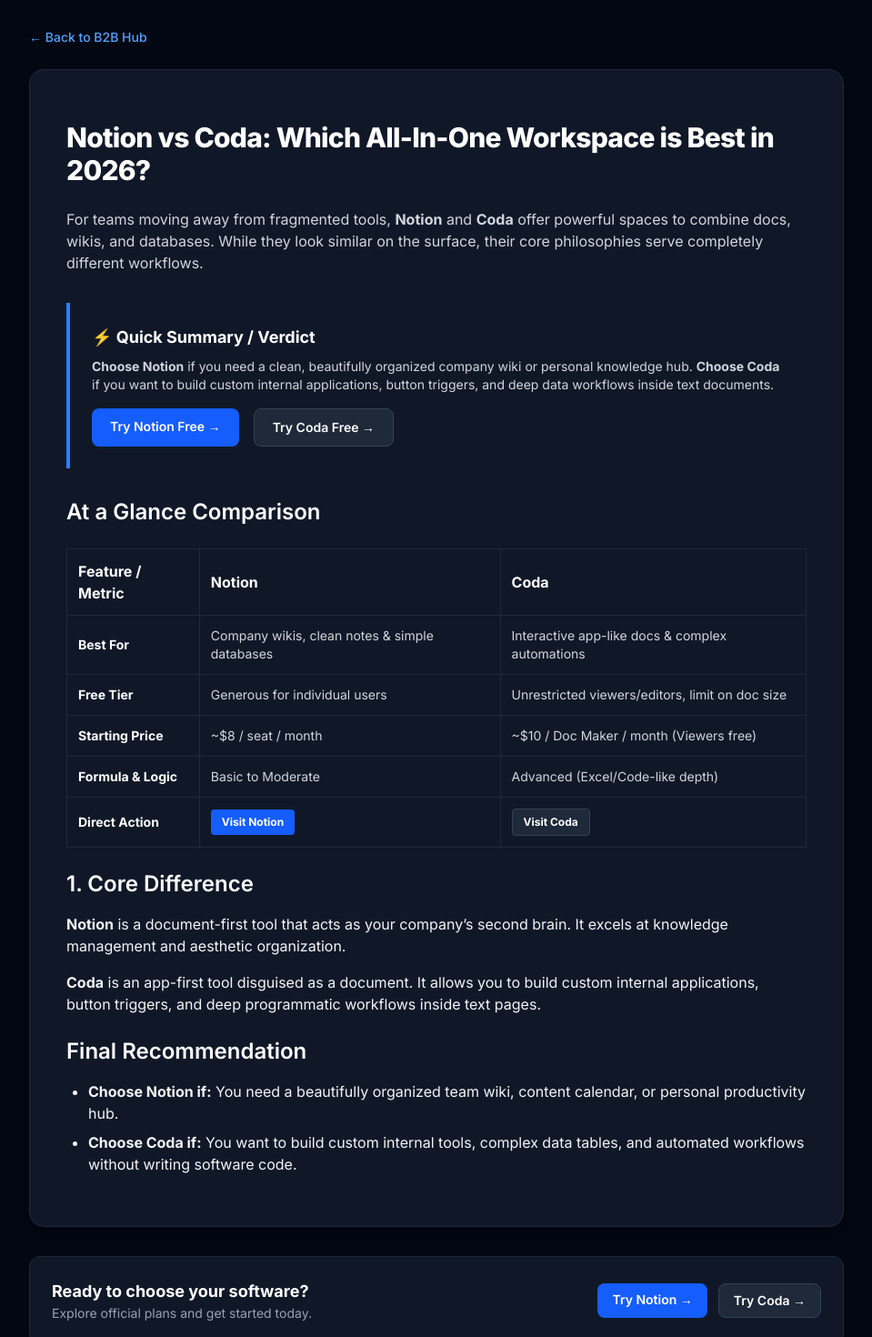
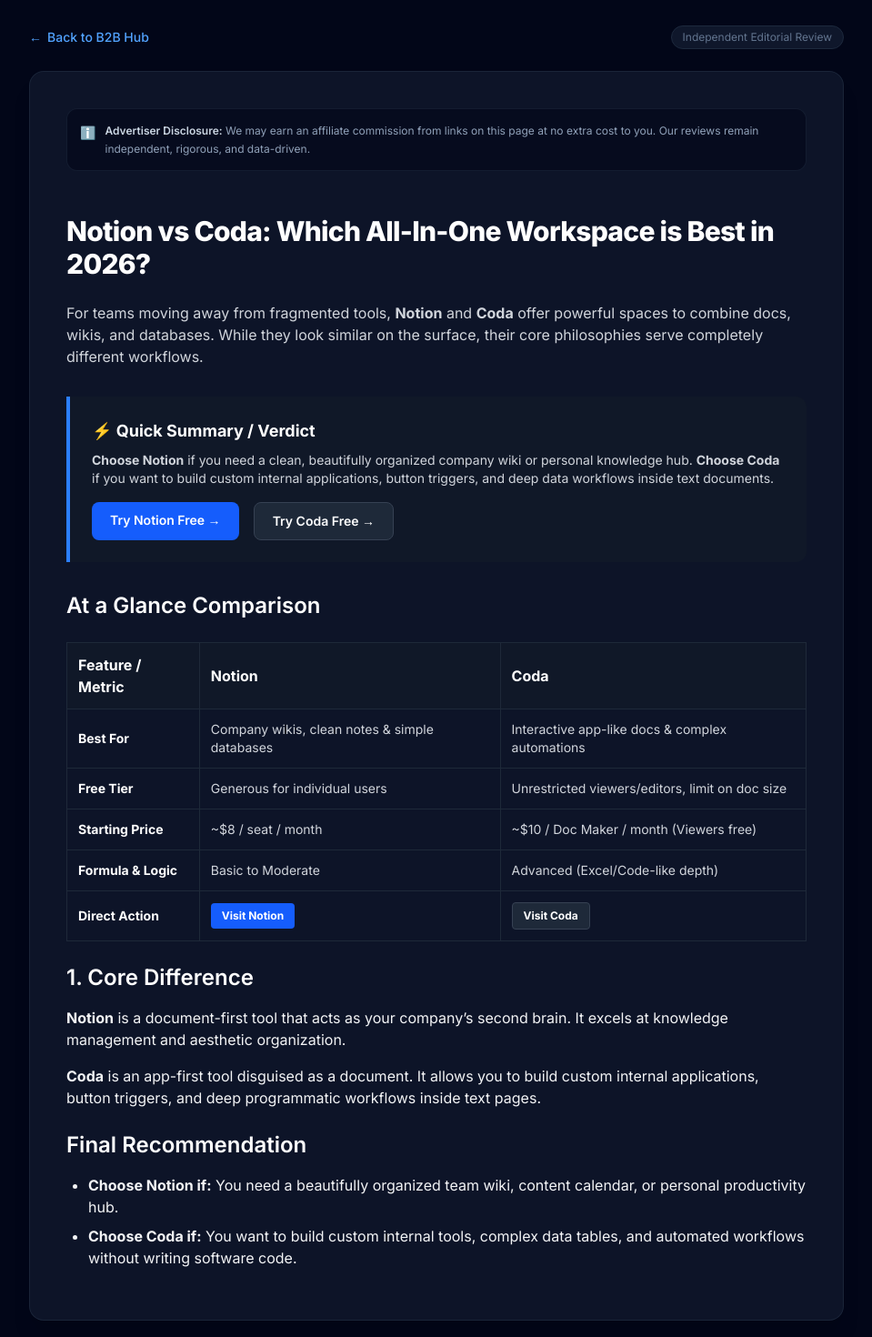
Before and after one commit to nguyenquocthieu231218-afk/b2b-hub, a Next.js app: page /notion-vs-coda in a window 1280 px wide. Shown: the part 20-1490 px from the top of the page at 91% size, without its empty margins (160-1119 px from the left). Built offline with nearby package versions, Linux system fonts and the light colour scheme.

Commit message:
Update ComparisonLayout.tsx

```diff
--- a/app/components/ComparisonLayout.tsx
+++ b/app/components/ComparisonLayout.tsx
@@ -28,7 +28,7 @@
 };
 
 interface ComparisonLayoutProps {
-  children?: React.ReactNode; // Đã sửa đúng cú pháp children?
+  children?: React.ReactNode;
   tool1?: string;
   tool2?: string;
   title?: string;
@@ -52,36 +52,47 @@
   tool2,
 }: ComparisonLayoutProps) {
   return (
-    <main className="min-h-screen bg-gray-950 text-gray-100 py-12 px-4 sm:px-6 lg:px-8">
+    <main className="min-h-screen bg-slate-950 text-slate-100 py-12 px-4 sm:px-6 lg:px-8 selection:bg-blue-500 selection:text-white">
       <div className="max-w-4xl mx-auto">
-        <div className="mb-6">
+        <div className="mb-6 flex items-center justify-between">
           <a
             href="/"
-            className="text-sm font-medium text-blue-400 hover:underline inline-flex items-center"
+            className="text-sm font-medium text-blue-400 hover:text-blue-300 transition-colors inline-flex items-center gap-1.5"
           >
-            &larr; Back to B2B Hub
+            <span>&larr;</span> Back to B2B Hub
           </a>
+          <span className="text-xs text-slate-500 bg-slate-900 border border-slate-800 px-3 py-1 rounded-full">
+            Independent Editorial Review
+          </span>
         </div>
 
         {/* Khung chứa nội dung bài viết */}
-        <div className="bg-gray-900 border border-gray-800 rounded-2xl p-6 sm:p-10 shadow-xl">
+        <div className="bg-slate-900/90 border border-slate-800/80 rounded-2xl p-6 sm:p-10 shadow-xl backdrop-blur-sm">
+          {/* Thông báo minh bạch Affiliate (Disclosure) chuẩn US/EU */}
+          <div className="mb-8 p-3.5 bg-slate-950/60 border border-slate-800/60 rounded-xl text-xs text-slate-400 leading-relaxed flex items-start gap-2.5">
+            <span className="text-blue-400 font-bold text-sm mt-0.5">ℹ️</span>
+            <div>
+              <span className="font-semibold text-slate-300">Advertiser Disclosure:</span> We may earn an affiliate commission from links on this page at no extra cost to you. Our reviews remain independent, rigorous, and data-driven.
+            </div>
+          </div>
+
           {children}
         </div>
 
         {/* Thanh điều hướng Affiliate nhanh dưới chân bài viết */}
         {(tool1 || tool2) && (
-          <div className="mt-8 p-6 bg-gray-900 border border-gray-800 rounded-xl flex flex-col sm:flex-row items-center justify-between gap-4">
+          <div className="mt-8 p-6 bg-slate-900/90 border border-slate-800/80 rounded-xl flex flex-col sm:flex-row items-center justify-between gap-4 shadow-lg">
             <div>
               <h3 className="text-white font-bold text-lg">Ready to choose your software?</h3>
-              <p className="text-sm text-gray-400">Explore official plans and get started today.</p>
+              <p className="text-sm text-slate-400">Explore official plans, free trials, and get started today.</p>
             </div>
-            <div className="flex gap-3">
+            <div className="flex flex-wrap gap-3 w-full sm:w-auto justify-end">
               {tool1 && AFFILIATE_LINKS[tool1] && (
                 <a
                   href={AFFILIATE_LINKS[tool1]}
                   target="_blank"
-                  rel="noopener noreferrer"
-                  className="bg-blue-600 hover:bg-blue-500 text-white font-semibold px-4 py-2 rounded-lg text-sm transition-colors"
+                  rel="noopener noreferrer sponsored"
+                  className="bg-blue-600 hover:bg-blue-500 text-white font-semibold px-5 py-2.5 rounded-xl text-sm transition-all shadow-lg shadow-blue-600/20 text-center"
                 >
                   Try {tool1.charAt(0).toUpperCase() + tool1.slice(1)} &rarr;
                 </a>
@@ -90,8 +101,8 @@
                 <a
                   href={AFFILIATE_LINKS[tool2]}
                   target="_blank"
-                  rel="noopener noreferrer"
-                  className="bg-gray-800 hover:bg-gray-700 text-white border border-gray-700 font-semibold px-4 py-2 rounded-lg text-sm transition-colors"
+                  rel="noopener noreferrer sponsored"
+                  className="bg-slate-800 hover:bg-slate-700 text-white border border-slate-700 font-semibold px-5 py-2.5 rounded-xl text-sm transition-all text-center"
                 >
                   Try {tool2.charAt(0).toUpperCase() + tool2.slice(1)} &rarr;
                 </a>
```
